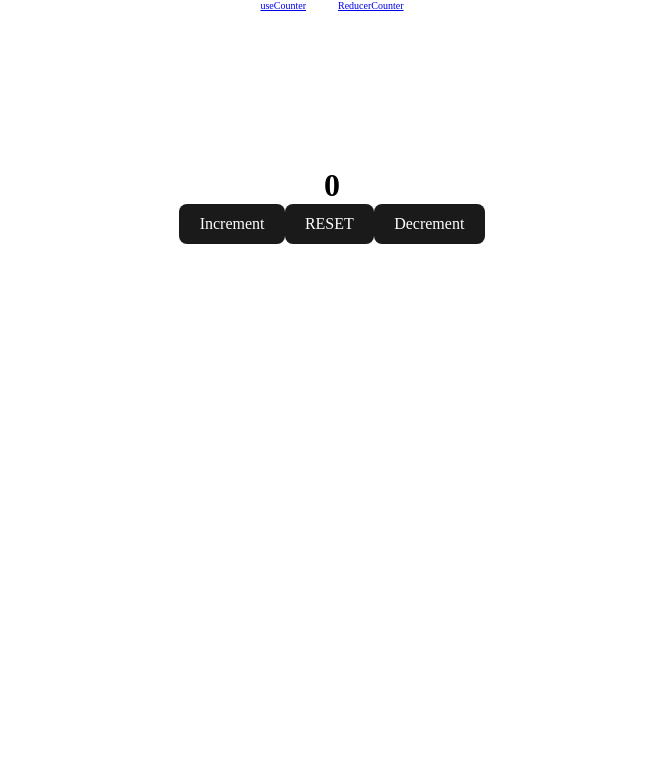
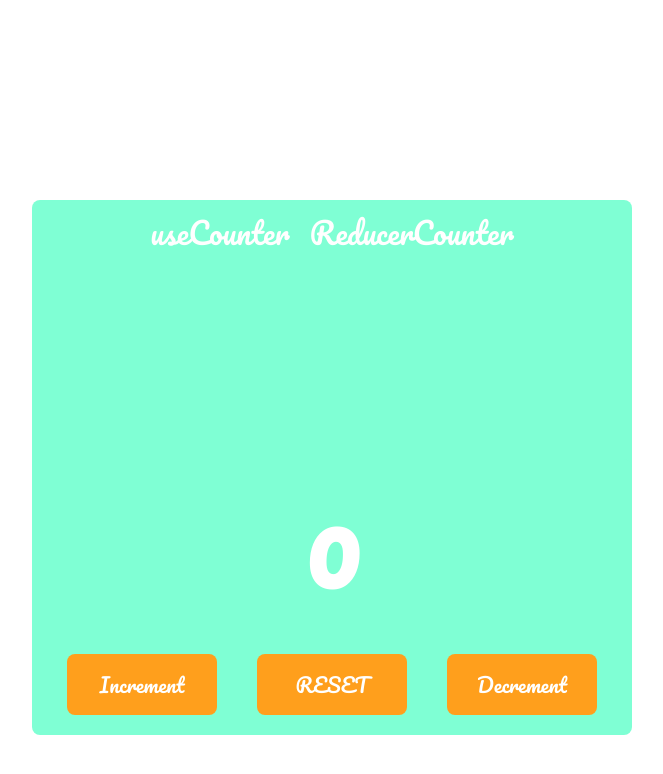
Before and after one commit to Malshua/Altschool-react-app-exam, a React (Vite) app: page / in a window 1280 px wide. Shown: the top 774 px of the page, without its empty margins (308-971 px from the left). Built offline with nearby package versions, Linux system fonts and the light colour scheme.

Commit message:
Add some more styles to components

```diff
--- a/src/App.css
+++ b/src/App.css
@@ -7,14 +7,18 @@
 }
 
 .App {
+  color: rgb(255, 255, 255);
   margin: 0 auto;
-  width: 80vw;
-  height: 50vh;
+  width: 60rem;
+  height: 50rem;
   max-width: 100%;
   display: flex;
   flex-direction: column;
   align-items: center;
   justify-content: center;
+  background-color: aquamarine;
+  margin-top: 20rem;
+  border-radius: 8px;
 }
 
 ul {
--- a/src/Components/Counter.css
+++ b/src/Components/Counter.css
@@ -7,13 +7,26 @@
 }
 
 button {
+  width: 15rem;
   border-radius: 8px;
   border: 1px solid transparent;
-  padding: 0.6em 1.2em;
-  font-size: 1em;
+  padding: 2em 1rem;
   font-weight: 500;
   font-family: inherit;
-  background-color: #1a1a1a;
+  background-color: rgb(255, 159, 28);
   cursor: pointer;
   transition: border-color 0.25s;
+  margin: 2rem;
+  font-size: 2rem;
 }
+
+button:hover {
+  background-color: #fff;
+  border-color: rgb(255, 159, 28);
+  transition: all 0.3s;
+  color: #000;
+}
+
+h1 {
+  font-size: 10rem;
+}
--- a/src/Components/NavBar.css
+++ b/src/Components/NavBar.css
@@ -1,3 +1,5 @@
+@import url("https://fonts.googleapis.com/css2?family=Pacifico&display=swap");
+
 *,
 ::before,
 ::after {
@@ -6,6 +8,23 @@
   box-sizing: border-box;
 }
 
-li {
-  font-size: 10px;
+html {
+  font-size: 62.5%;
+  font-family: "Pacifico", sans-serif;
+  color: rgb(255, 255, 255);
 }
+
+ul {
+  margin-top: 4rem;
+  color: rgb(255, 255, 255);
+}
+
+.nav:link {
+  font-size: 3rem;
+  text-decoration: none;
+  color: inherit;
+}
+
+.nav:hover {
+  color: orange;
+}
--- a/src/Components/NavBar.jsx
+++ b/src/Components/NavBar.jsx
@@ -7,10 +7,14 @@ export default function NavBar() {
     <nav className="nav">
       <ul>
         <li>
-          <NavLink to="/">useCounter</NavLink>
+          <NavLink className="nav" to="/">
+            useCounter
+          </NavLink>
         </li>
         <li>
-          <NavLink to="/ReducerCounter">ReducerCounter</NavLink>
+          <NavLink className="nav" to="/ReducerCounter">
+            ReducerCounter
+          </NavLink>
         </li>
       </ul>
     </nav>
--- a/src/Components/ReducerCounter.css
+++ b/src/Components/ReducerCounter.css
@@ -10,10 +10,10 @@ button {
   border-radius: 8px;
   border: 1px solid transparent;
   padding: 0.6em 1.2em;
-  font-size: 1em;
+  font-size: 2em;
   font-weight: 500;
   font-family: inherit;
-  background-color: #1a1a1a;
+  background-color: rgb(255, 159, 28);
   cursor: pointer;
   transition: border-color 0.25s;
   color: #fff;
```
